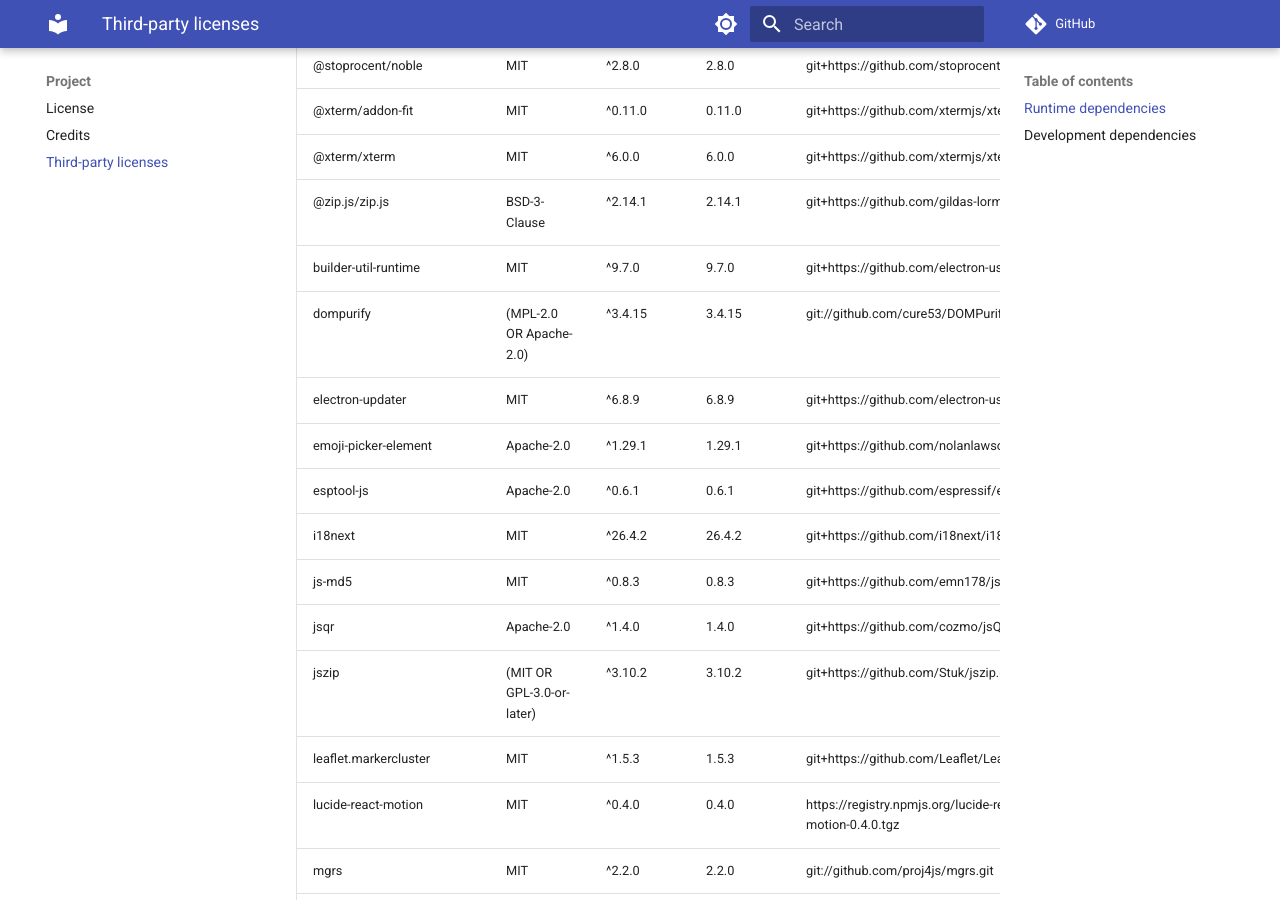
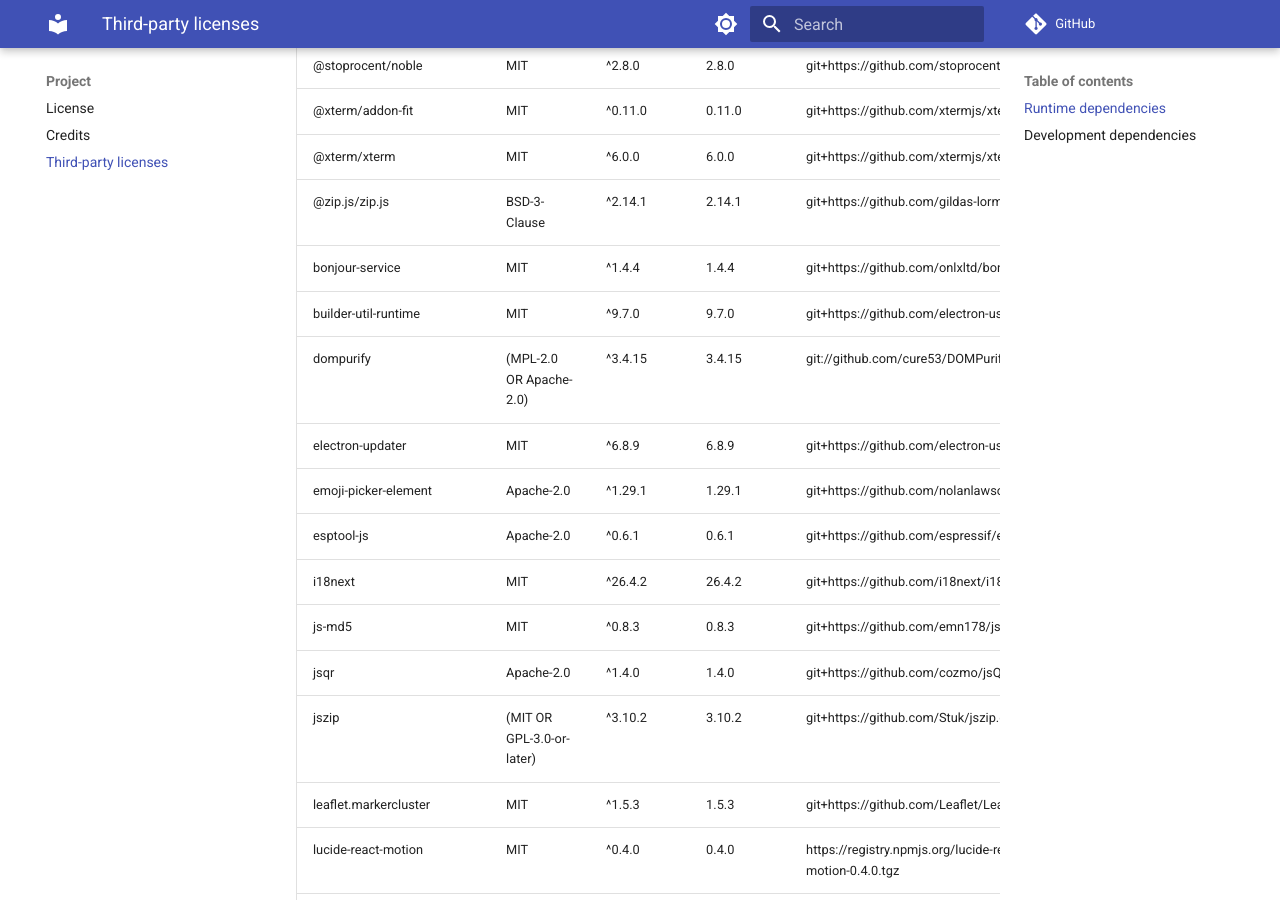
Before and after one commit to W9MDM/SARMesh, an MkDocs documentation site: the page built from docs/third-party-licenses.md, in a window 1280 px wide and 900 px high, scrolled down 654 px. Built offline with MkDocs 1.6.1 and Material for MkDocs 9.7.7, drawn with Linux system fonts in a browser that asks for light colours; comment, search, counter and statistics services are not loaded.

Commit message:
docs: update third-party licenses

```diff
--- a/docs/third-party-licenses.md
+++ b/docs/third-party-licenses.md
@@ -18,6 +18,7 @@ Bundled binaries, fonts, and vendored sources are attributed in [Credits](credit
 | @xterm/addon-fit           | MIT                           | ^0.11.0         | 0.11.0            | git+https://github.com/xtermjs/xterm.js.git#master                             |
 | @xterm/xterm               | MIT                           | ^6.0.0          | 6.0.0             | git+https://github.com/xtermjs/xterm.js.git                                    |
 | @zip.js/zip.js             | BSD-3-Clause                  | ^2.14.1         | 2.14.1            | git+https://github.com/gildas-lormeau/zip.js.git                               |
+| bonjour-service            | MIT                           | ^1.4.4          | 1.4.4             | git+https://github.com/onlxltd/bonjour-service.git                             |
 | builder-util-runtime       | MIT                           | ^9.7.0          | 9.7.0             | git+https://github.com/electron-userland/electron-builder.git                  |
 | dompurify                  | (MPL-2.0 OR Apache-2.0)       | ^3.4.15         | 3.4.15            | git://github.com/cure53/DOMPurify.git                                          |
 | electron-updater           | MIT                           | ^6.8.9          | 6.8.9             | git+https://github.com/electron-userland/electron-builder.git                  |
```
